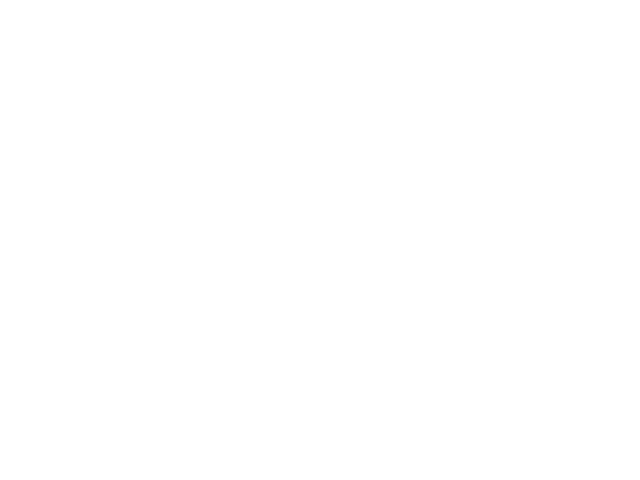
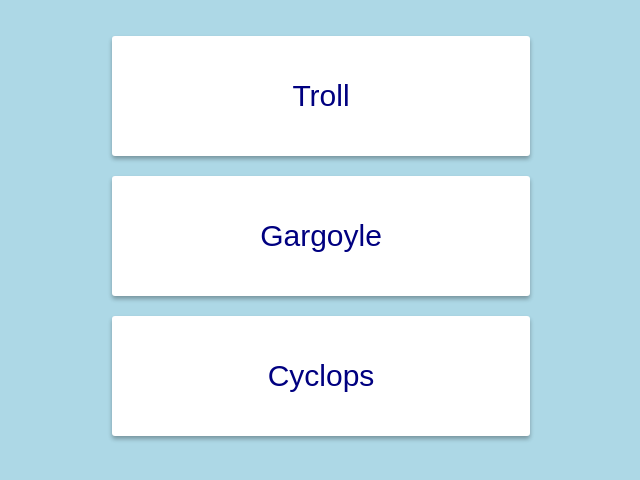
Before and after one commit to adam-rice/javascript-swipeable-cards, a plain HTML site: page index.html in a window 1280 px wide. Shown: the whole page, without its empty margins (319-959 px from the left). Drawn offline with Linux system fonts and the light colour scheme.

Commit message:
card style setup

```diff
--- a/index.html
+++ b/index.html
@@ -4,11 +4,16 @@
     <meta charset="utf-8">
     <meta name="viewport" content="width=device-width, initial-scale=1">
     <title>Swipeable Cards</title>
+    <link rel="stylesheet" href="styles.css">
   </head>
   <body>
 
     <div class="card-container">
+      <div class="card">Troll</div>
 
+      <div class="card">Gargoyle</div>
+
+      <div class="card">Cyclops</div>
     </div>
 
   </body>
--- a/styles.css
+++ b/styles.css
@@ -0,0 +1,32 @@
+html, body {
+  background: lightblue;
+  color: #333;
+  font-family: Arial;
+  font-size: 30px;
+  margin: 0;
+  padding: 0;
+}
+
+* {
+  box-sizing: border-box;
+}
+
+.card-container {
+  width: 100%;
+  max-width: 450px;
+  padding: 16px;
+  margin: 0 auto;
+}
+
+.card {
+  background: #FFF;
+  border-radius: 3px;
+  box-shadow: 0 3px 4px rgba(0,0,0,0.3);
+  color: navy;
+  margin: 20px 0;
+  height: 120px;
+  display: flex;
+  align-items: center;
+  justify-content: space-around;
+  cursor: pointer;
+}
```
Also changed, not shown: 1 other file.
